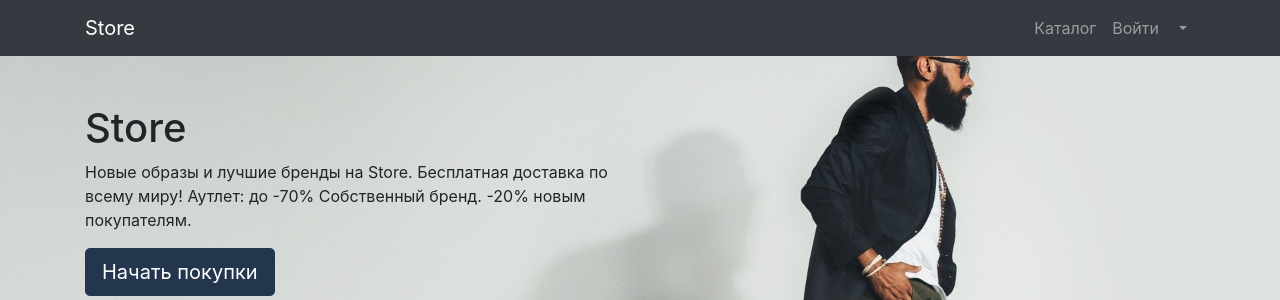
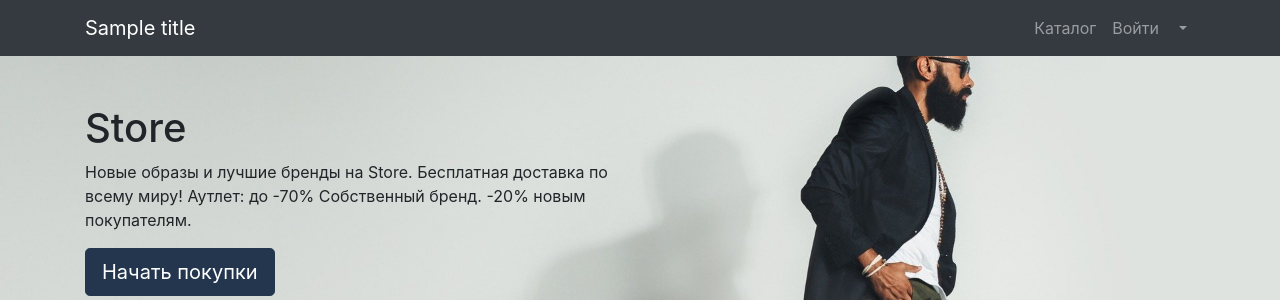
Before and after one commit to ShodruzXoshimzoda/django-store, a Django app: template products/templates/products/index.html in a window 1280 px wide. Shown: the top 300 px of the page. Run offline with Django 5.2, Linux system fonts and the light colour scheme; the template is opened without the code that fills it: most values are stand-ins (such as "Sample title", 1, 10 or a date in 2020); some libraries are stand-ins or nearby versions.

Commit message:
Добавил context для index - title(Store)

```diff
--- a/products/templates/products/index.html
+++ b/products/templates/products/index.html
@@ -23,7 +23,7 @@
 <!-- Navigation -->
 <nav class="navbar navbar-expand-lg navbar-dark bg-dark fixed-top">
     <div class="container">
-        <a class="navbar-brand" href="index.html">Store</a>
+        <a class="navbar-brand" href="index.html">{{ title }}</a>
         <button class="navbar-toggler" type="button" data-toggle="collapse" data-target="#navbarResponsive"
                 aria-controls="navbarResponsive" aria-expanded="false" aria-label="Toggle navigation">
             <span class="navbar-toggler-icon"></span>
```
